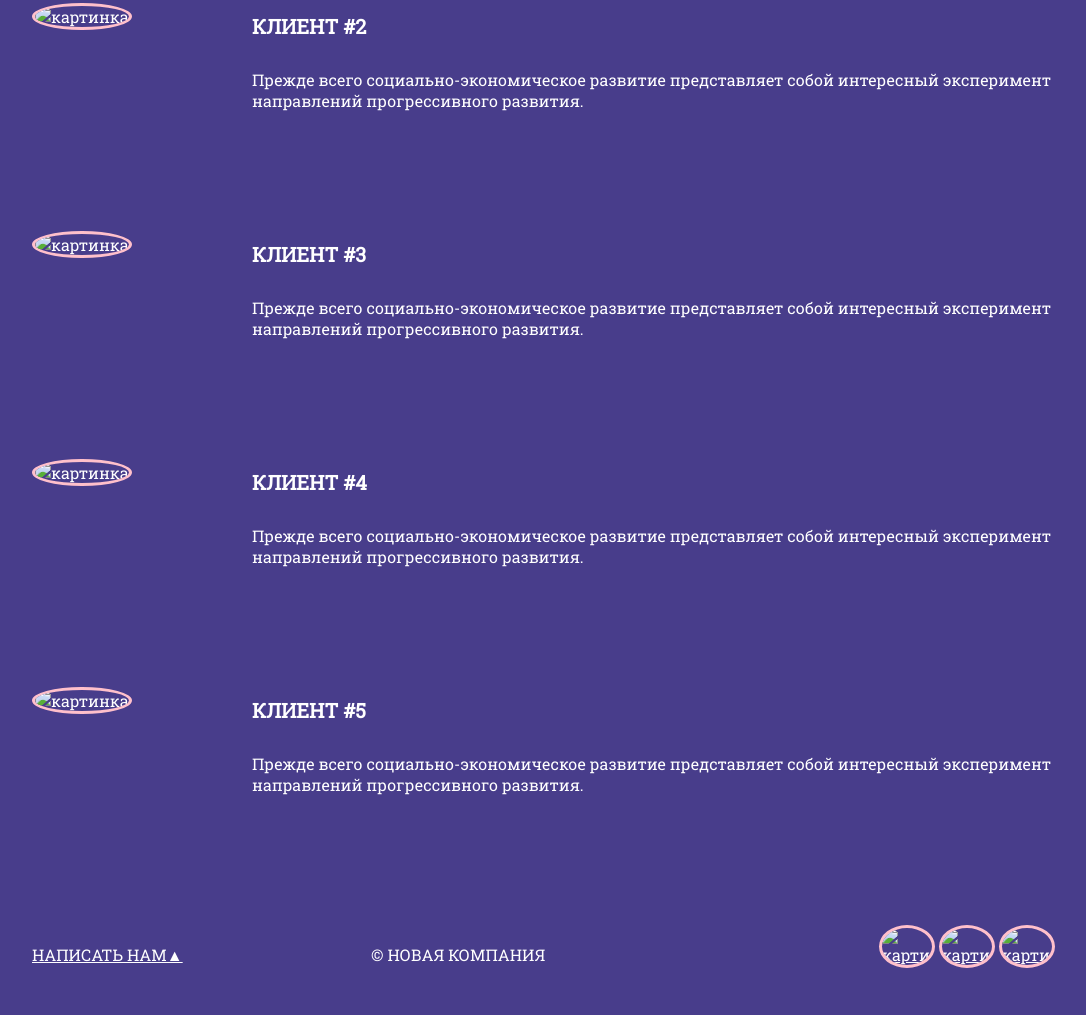
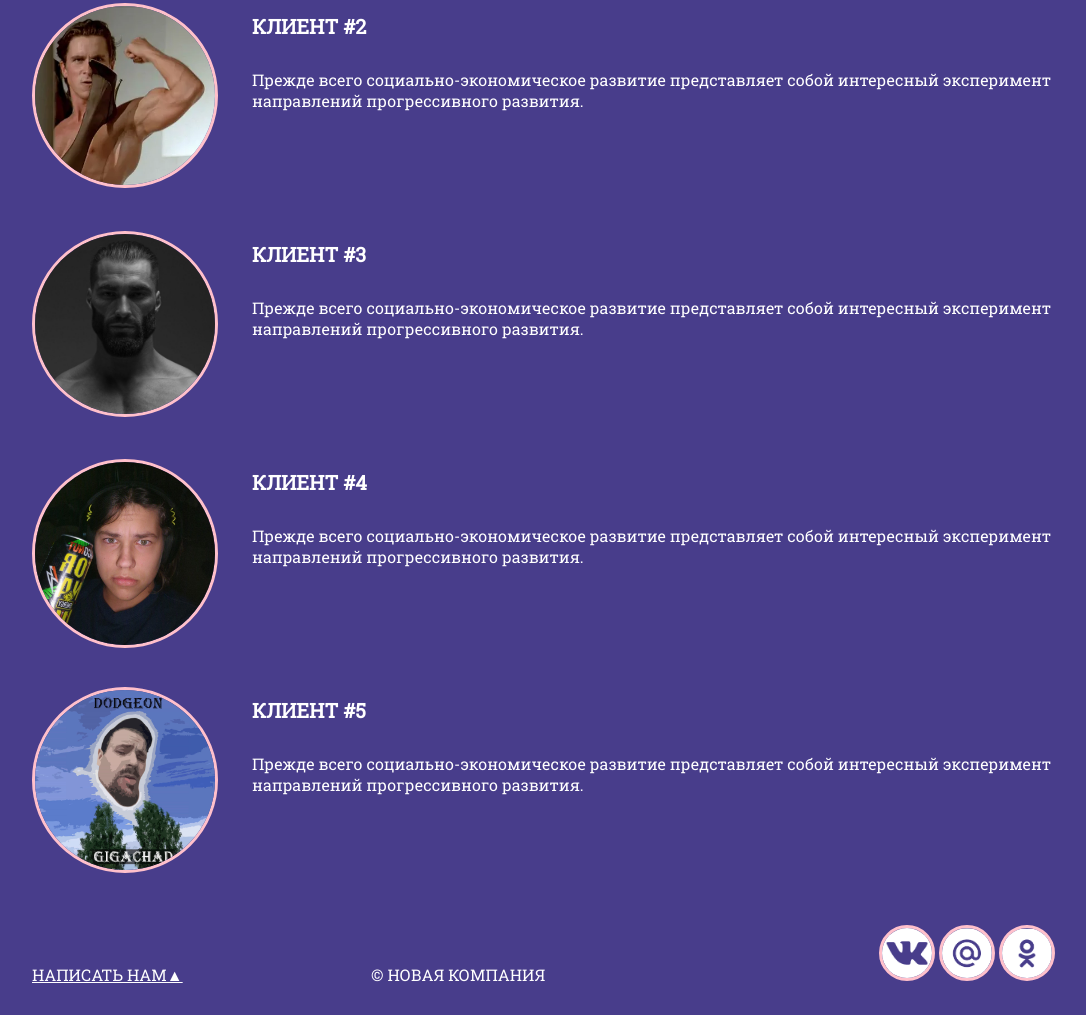
Before and after one commit to m1muxter/site-visitka, a plain HTML site: page klienti.html in a window 1280 px wide. Shown: the part 345-1360 px from the top of the page, without its empty margins (88-1174 px from the left). Drawn offline with Linux system fonts and the light colour scheme; the site is published under a folder, as on GitHub Pages, so addresses that start at the root find nothing.

Commit message:
Update klienti.html

```diff
--- a/klienti.html
+++ b/klienti.html
@@ -25,27 +25,27 @@
         </header>
         <main>
             <div class="klient1">
-                <img class="klientsimg" src="/img/Ryan.jpg" alt="картинка">
+                <img class="klientsimg" src="img/Ryan.jpg" alt="картинка">
                 <h2>Клиент #1</h2>
                 <p>Прежде всего социально-экономическое развитие представляет собой интересный эксперимент направлений прогрессивного развития.</p>
             </div>
             <div class="klient2">
-                <img class="klientsimg" src="/img/kristian.jpg" alt="картинка">
+                <img class="klientsimg" src="img/kristian.jpg" alt="картинка">
                 <h2>Клиент #2</h2>
                 <p>Прежде всего социально-экономическое развитие представляет собой интересный эксперимент направлений прогрессивного развития.</p>
             </div>
             <div class="klient3">
-                <img class="klientsimg" src="/img/gigachad.jpg" alt="картинка">
+                <img class="klientsimg" src="img/gigachad.jpg" alt="картинка">
                 <h2>Клиент #3</h2>
                 <p>Прежде всего социально-экономическое развитие представляет собой интересный эксперимент направлений прогрессивного развития.</p>
             </div>
             <div class="klient4">
-                <img class="klientsimg" src="/img/vova.jpg" alt="картинка">
+                <img class="klientsimg" src="img/vova.jpg" alt="картинка">
                 <h2>Клиент #4</h2>
                 <p>Прежде всего социально-экономическое развитие представляет собой интересный эксперимент направлений прогрессивного развития.</p>
             </div>
             <div class="klient5">
-                <img class="klientsimg" src="/img/gigadolbajpg.jpg" alt="картинка">
+                <img class="klientsimg" src="img/gigadolbajpg.jpg" alt="картинка">
                 <h2>Клиент #5</h2>
                 <p>Прежде всего социально-экономическое развитие представляет собой интересный эксперимент направлений прогрессивного развития.</p>
             </div>
@@ -55,9 +55,9 @@
         <p class="footer__block"><a href="/form.html">Написать нам&#9650;</a></p>
         <p class="footer__block">&copy; Новая компания</p>
         <div class="footer__icons">
-            <a href="https://vk.com" target="_blank"><img class="footer__img" src="/img/vk-social-logotype.png" alt="картинка"></a>
-            <a href="https://mail.ru/" target="_blank"><img class="footer__img" src="/img/mailru.png" alt="картинка"></a>
-            <a href="https://ok.ru/" target="_blank"><img class="footer__img" src="/img/ok.png" alt="картинка"></a>
+            <a href="https://vk.com" target="_blank"><img class="footer__img" src="img/vk-social-logotype.png" alt="картинка"></a>
+            <a href="https://mail.ru/" target="_blank"><img class="footer__img" src="img/mailru.png" alt="картинка"></a>
+            <a href="https://ok.ru/" target="_blank"><img class="footer__img" src="img/ok.png" alt="картинка"></a>
         </div>
     </footer>
 </body>
```
